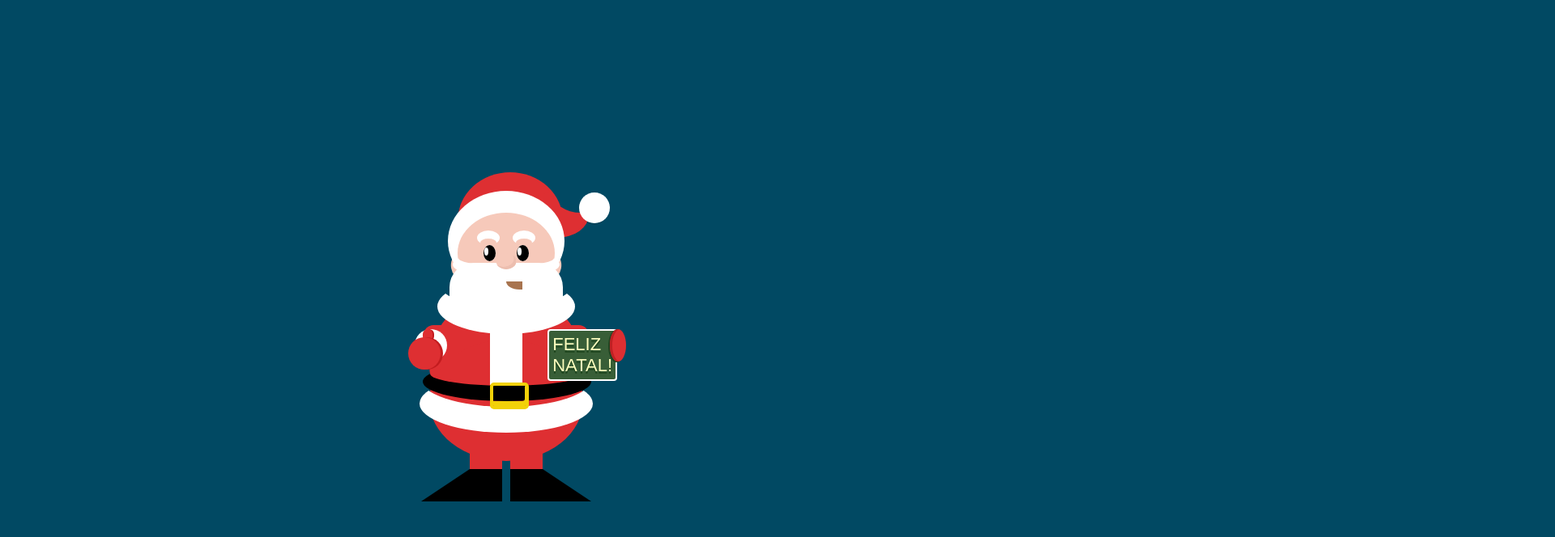
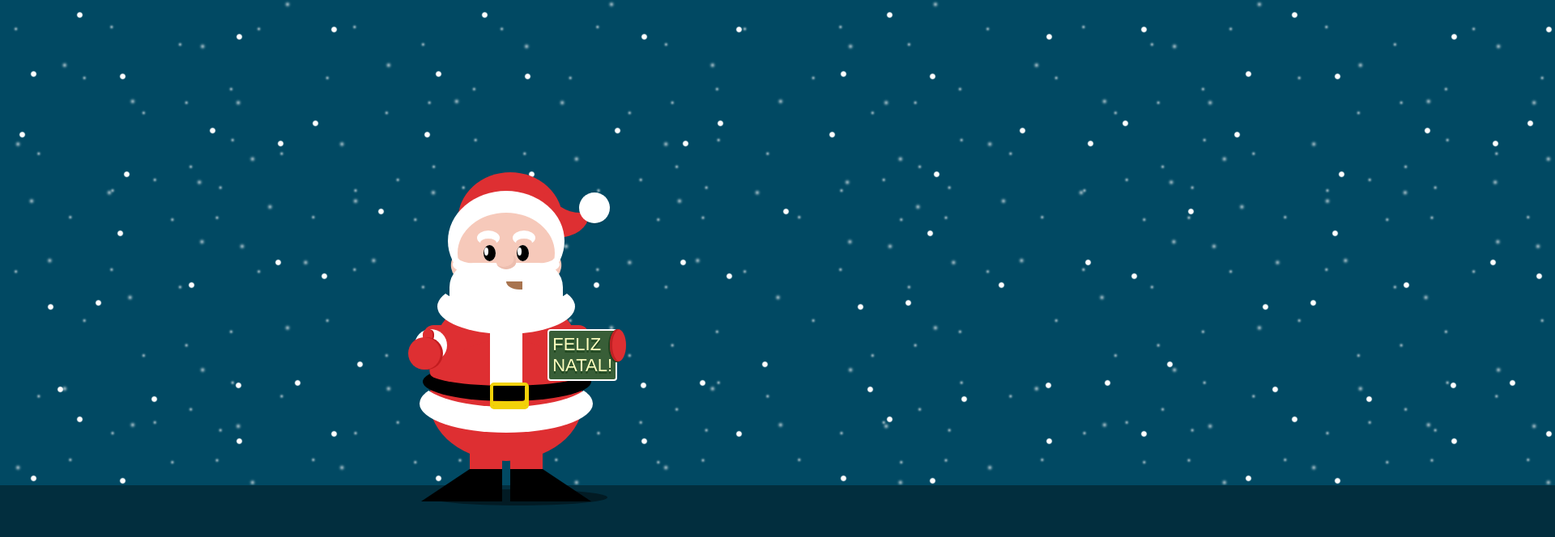
Before and after one commit to vxtool/festivities-merry-christmas, a website: page index.html in a window 1280 px wide. Shown: the top 664 px of the page at 81% size, 1920 px wide, since content can reach past the window. Drawn offline with nearby package versions, Linux system fonts and the light colour scheme; files that its build step writes are made by us from their sources; files whose address does not match are found by name.

Commit message:
update of structure

```diff
--- a/index.html
+++ b/index.html
@@ -13,12 +13,12 @@
         <meta property="og:type"  content="product">
         <meta property="og:url" content="http://hemersonvianna.io/merry-christmas-2015/">
         <meta property="og:description" content="E aqui estamos no Natal de 2015, o tempo passa rápido e temos que aproveitar. Um feliz Natal para todos!! E deixo esse simples Papai Noel em CSS puro. :)">
-        <meta property="og:image" content="http://hemersonvianna.io/image/share.png">
-        <link rel="image_src" href="http://hemersonvianna.io/image/share.png"/>
+        <meta property="og:image" content="http://hemersonvianna.io/dist/images/share.png">
+        <link rel="image_src" href="http://hemersonvianna.io/dist/images/share.png"/>
         <!-- component schema.org -->
         <meta itemprop="name" content="Feliz Natal 2015 por Hemerson Vianna">
         <meta itemprop="description" content="E aqui estamos no Natal de 2015, o tempo passa rápido e temos que aproveitar. Um feliz Natal para todos!! E deixo esse simples Papai Noel em CSS puro. :)">
-        <meta itemprop="image" content="http://hemersonvianna.io/image/share.png">
+        <meta itemprop="image" content="http://hemersonvianna.io/dist/images/share.png">
         <meta itemprop="url" content="http://hemersonvianna.io/merry-christmas-2015/">
 
         <meta name="geo.country" content="BR">
@@ -26,9 +26,9 @@
         <meta name="geo.placename" content="Rio de Janeiro">
 
         <!-- favicon -->
-	    <link rel="apple-touch-icon" href="http://hemersonvianna.io/image/apple-touch-icon.png">
-	    <link rel="shortcut icon" href="http://hemersonvianna.io/image/favicon.ico" type="image/x-icon">
-	    <link rel="icon" href="http://hemersonvianna.io/image/favicon.ico" type="image/x-icon">
+	    <link rel="apple-touch-icon" href="http://hemersonvianna.io/dist/images/apple-touch-icon.png">
+	    <link rel="shortcut icon" href="http://hemersonvianna.io/dist/images/favicon.ico" type="image/x-icon">
+	    <link rel="icon" href="http://hemersonvianna.io/dist/images/favicon.ico" type="image/x-icon">
 
 		<link rel="stylesheet" href="dist/css/style.css">
 	</head>
--- a/source/scss/_structure.scss
+++ b/source/scss/_structure.scss
@@ -1,4 +1,9 @@
-body {background: $base-background-color;}
+body {
+  @include x-prefix('animation', snowBack 20s linear infinite);
+  background-color: $base-background-color;
+  background-image: url('../images/snow.png'), url('../images/snow2.png'), url('../images/snow3.png');
+  overflow: hidden;
+}
 
 audio {display: none;}
 
@@ -8,10 +13,31 @@ audio {display: none;}
   position: absolute;
   left: 50%;
   top: 50%;
+
+  &:before {
+    @extend %pseudo;
+    width: 2000%;
+    background: #022e3e;
+    position: absolute;
+    left: -1000%;
+    height: 1000px;
+    z-index: -1;
+    top: 330px;
+  }
+
+  &:after {
+    @extend %pseudo;
+    width: 220px;
+    height: 20px;
+    position: absolute;
+    bottom: -175px;
+    background: #021b24;
+    border-radius: 50%;
+    z-index: -1;
+  }
 }
 
 .character-body {
-  @include x-prefix('animation', bodyLaugh 4s linear infinite);
   @include x-prefix('transform', translateY(50%));
   width: 190px;
   height: 180px;
@@ -142,7 +168,6 @@ audio {display: none;}
 
 // Barba
 .beard {
-  @include x-prefix('animation', beardLaugh 4s linear infinite);
   @include x-prefix('transform', translateX(-50%));
   width: 170px;
   height: 68px;
```
